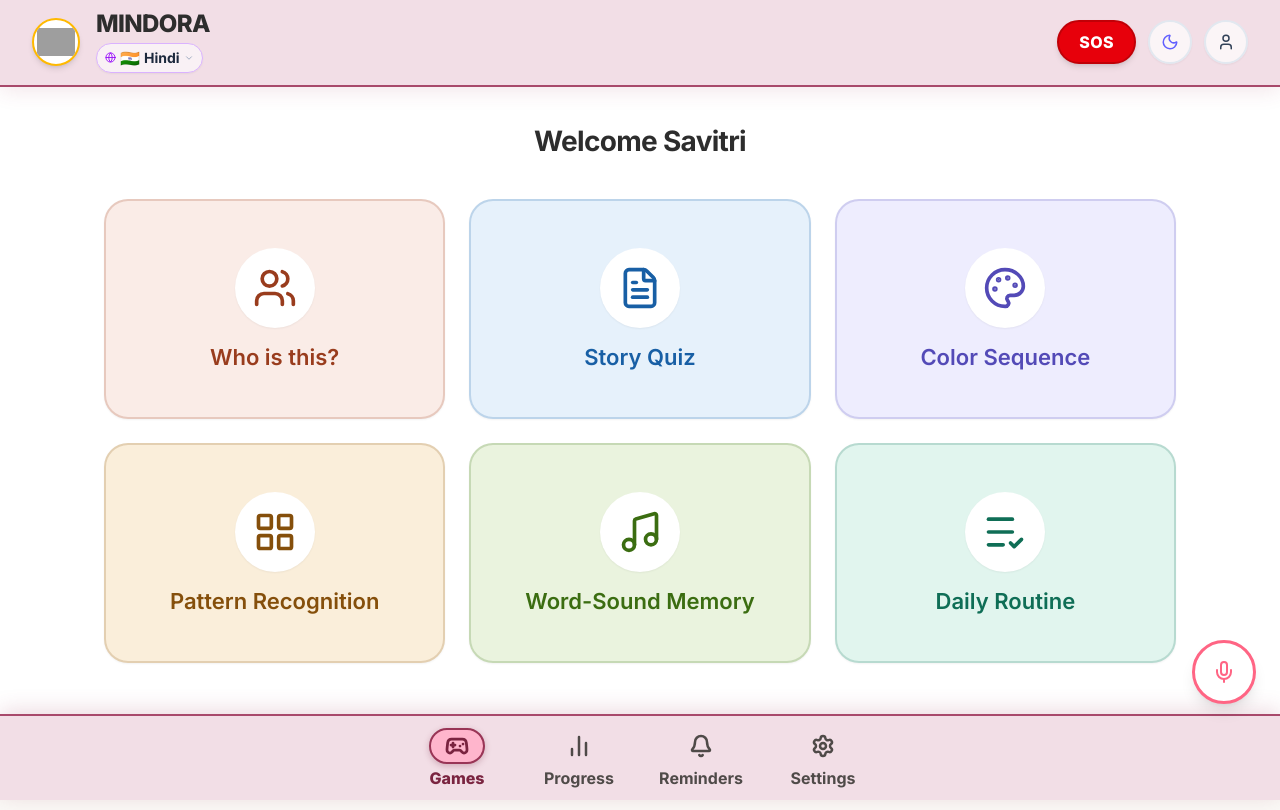
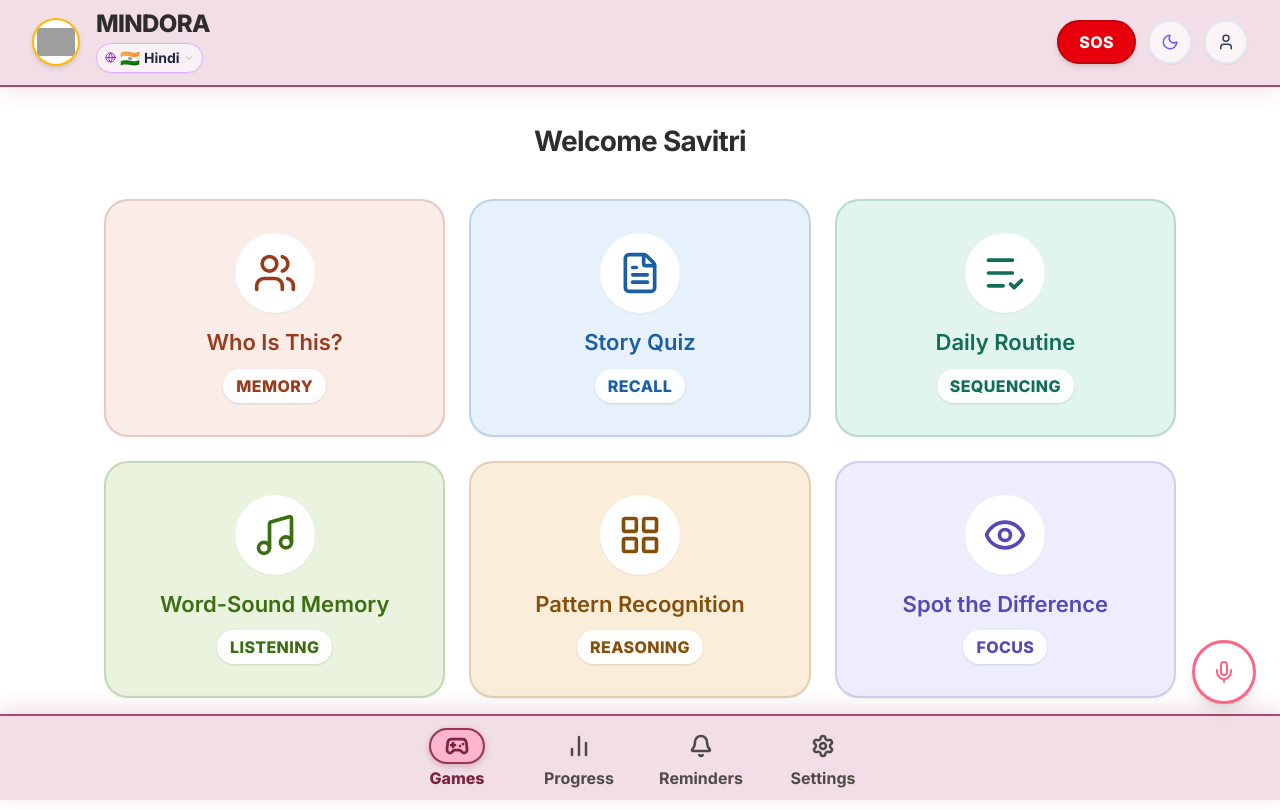
Before and after one commit to MINDORA-SIH/MINDORA, a React (Vite) app: page / in a window 1280 px wide. Built offline with nearby package versions, Linux system fonts and the light colour scheme; grey boxes are pictures that could not be loaded; the HTML template or start-up script is replaced by a standard one.

Commit message:
removed color sequence game, added labelling, reordered grid

```diff
--- a/src/pages/MainGameGrid.tsx
+++ b/src/pages/MainGameGrid.tsx
@@ -1,4 +1,4 @@
-import { Users, FileText, Palette, LayoutGrid, Music, ListCheck } from "lucide-react";
+import { Users, FileText, LayoutGrid, Music, ListCheck, Eye } from "lucide-react";
 import { useNavigate } from "react-router";
 
 export function MainGameGrid() {
@@ -7,7 +7,8 @@ export function MainGameGrid() {
   const games = [
     {
       id: 1,
-      title: "Who is this?",
+      title: "Who Is This?",
+      label: "Memory",
       description: "Identify family members & memory photos",
       icon: <Users className="w-8 h-8 sm:w-10 sm:h-10 md:w-11 md:h-11 text-[#993C1D]" />,
       bg: "bg-[#FAECE7] border-[#993C1D]/20 hover:bg-[#993C1D]/10",
@@ -17,6 +18,7 @@ export function MainGameGrid() {
     {
       id: 2,
       title: "Story Quiz",
+      label: "Recall",
       description: "Answer fun questions from stories",
       icon: <FileText className="w-8 h-8 sm:w-10 sm:h-10 md:w-11 md:h-11 text-[#185FA5]" />,
       bg: "bg-[#E6F1FB] border-[#185FA5]/20 hover:bg-[#185FA5]/10",
@@ -25,25 +27,18 @@ export function MainGameGrid() {
     },
     {
       id: 3,
-      title: "Color Sequence",
-      description: "Remember and repeat color patterns",
-      icon: <Palette className="w-8 h-8 sm:w-10 sm:h-10 md:w-11 md:h-11 text-[#534AB7]" />,
-      bg: "bg-[#EEEDFE] border-[#534AB7]/20 hover:bg-[#534AB7]/10",
-      textColor: "text-[#534AB7]",
-      path: "/color-sequence",
+      title: "Daily Routine",
+      label: "Sequencing",
+      description: "Recall and organize your daily schedule",
+      icon: <ListCheck className="w-8 h-8 sm:w-10 sm:h-10 md:w-11 md:h-11 text-[#0F6E56]" />,
+      bg: "bg-[#E1F5EE] border-[#0F6E56]/20 hover:bg-[#0F6E56]/10",
+      textColor: "text-[#0F6E56]",
+      path: "/reminders",
     },
     {
       id: 4,
-      title: "Pattern Recognition",
-      description: "Match visual patterns & shapes",
-      icon: <LayoutGrid className="w-8 h-8 sm:w-10 sm:h-10 md:w-11 md:h-11 text-[#854F0B]" />,
-      bg: "bg-[#FAEEDA] border-[#854F0B]/20 hover:bg-[#854F0B]/10",
-      textColor: "text-[#854F0B]",
-      path: "/pattern-recognition",
-    },
-    {
-      id: 5,
       title: "Word-Sound Memory",
+      label: "Listening",
       description: "Listen to melodies and recall words",
       icon: <Music className="w-8 h-8 sm:w-10 sm:h-10 md:w-11 md:h-11 text-[#3B6D11]" />,
       bg: "bg-[#EAF3DE] border-[#3B6D11]/20 hover:bg-[#3B6D11]/10",
@@ -51,13 +46,24 @@ export function MainGameGrid() {
       path: "/word-sound-memory",
     },
     {
+      id: 5,
+      title: "Pattern Recognition",
+      label: "Reasoning",
+      description: "Match visual patterns and shapes",
+      icon: <LayoutGrid className="w-8 h-8 sm:w-10 sm:h-10 md:w-11 md:h-11 text-[#854F0B]" />,
+      bg: "bg-[#FAEEDA] border-[#854F0B]/20 hover:bg-[#854F0B]/10",
+      textColor: "text-[#854F0B]",
+      path: "/pattern-recognition",
+    },
+    {
       id: 6,
-      title: "Daily Routine",
-      description: "Plan and organize daily schedule",
-      icon: <ListCheck className="w-8 h-8 sm:w-10 sm:h-10 md:w-11 md:h-11 text-[#0F6E56]" />,
-      bg: "bg-[#E1F5EE] border-[#0F6E56]/20 hover:bg-[#0F6E56]/10",
-      textColor: "text-[#0F6E56]",
-      path: "/reminders",
+      title: "Spot the Difference",
+      label: "Focus",
+      description: "Find the changes between two pictures",
+      icon: <Eye className="w-8 h-8 sm:w-10 sm:h-10 md:w-11 md:h-11 text-[#534AB7]" />,
+      bg: "bg-[#EEEDFE] border-[#534AB7]/20 hover:bg-[#534AB7]/10",
+      textColor: "text-[#534AB7]",
+      path: "/spot-the-difference",
     },
   ];
 
@@ -84,9 +90,13 @@ export function MainGameGrid() {
             <h2 className={`text-[20px] md:text-[22px] font-semibold leading-tight px-1 ${game.textColor} dark:text-[var(--foreground)]`}>
               {game.title}
             </h2>
+            <span className={`mt-3 rounded-full border border-white/80 bg-white/90 px-3 py-1 text-sm sm:text-base font-extrabold tracking-wide uppercase shadow-sm ${game.textColor} dark:bg-slate-800 dark:text-white`}>
+              {game.label}
+            </span>
           </button>
         ))}
       </div>
+
     </div>
   );
 }
--- /dev/null
+++ b/src/pages/SpotTheDifference.tsx
@@ -0,0 +1,100 @@
+import { useState } from "react";
+import { ChevronLeft, Eye, RotateCcw, Star, Trophy } from "lucide-react";
+import { useNavigate } from "react-router";
+
+const differences = [
+  { id: "sun", label: "Sun", left: "☀️", right: "🌤️" },
+  { id: "flower", label: "Flower", left: "🌷", right: "🌻" },
+  { id: "bird", label: "Bird", left: "🐦", right: "" },
+];
+
+export function SpotTheDifference() {
+  const navigate = useNavigate();
+  const [found, setFound] = useState<string[]>([]);
+
+  const remaining = differences.filter((difference) => !found.includes(difference.id));
+  const complete = found.length === differences.length;
+
+  const findDifference = (id: string) => {
+    setFound((current) => (current.includes(id) ? current : [...current, id]));
+  };
+
+  const restart = () => setFound([]);
+
+  return (
+    <div className="space-y-5 md:space-y-6 animate-in fade-in duration-300">
+      <button
+        onClick={() => navigate("/")}
+        className="flex items-center gap-2 text-slate-500 hover:text-slate-800 font-bold text-[20px] transition-colors cursor-pointer"
+      >
+        <ChevronLeft size={18} />
+        Back to Games
+      </button>
+
+      <div className="flex items-center justify-between gap-3">
+        <div className="flex items-center gap-3">
+          <div className="w-11 h-11 sm:w-12 sm:h-12 rounded-full bg-[#F5F0FF] border-2 border-[#EBE0FF] flex items-center justify-center">
+            <Eye size={22} className="text-[#534AB7]" />
+          </div>
+          <div>
+            <h1 className="text-xl sm:text-2xl font-extrabold text-[#1E2445] leading-tight">Spot the Difference</h1>
+            <p className="text-[18px] sm:text-[20px] text-slate-500 font-bold">Find the 3 changes between the pictures</p>
+          </div>
+        </div>
+        <div className="shrink-0 bg-[#F5F0FF] border-2 border-[#EBE0FF] rounded-full px-3 sm:px-4 py-1.5 flex items-center gap-1.5">
+          <Star size={16} className="text-[#534AB7]" />
+          <span className="font-extrabold text-[18px] sm:text-[20px] text-[#1E2445]">{found.length}/3</span>
+        </div>
+      </div>
+
+      <div className="bg-white border-2 border-slate-100 rounded-3xl shadow-md p-5 sm:p-6 md:p-8">
+        <div className="text-center mb-5">
+          {complete ? (
+            <div className="space-y-1 animate-in fade-in duration-200">
+              <h2 className="text-xl font-extrabold text-emerald-600">Wonderful focus!</h2>
+              <p className="text-slate-500 font-bold">You found every difference.</p>
+            </div>
+          ) : (
+            <p className="text-slate-500 font-bold">Tap an item that looks different in the two scenes.</p>
+          )}
+        </div>
+
+        <div className="grid grid-cols-1 md:grid-cols-2 gap-4 max-w-3xl mx-auto">
+          {(["left", "right"] as const).map((side) => (
+            <section key={side} className="rounded-3xl border-2 border-[#D9D4F5] bg-[#F9F8FF] p-5 min-h-[245px]">
+              <h2 className="text-center font-extrabold text-[#534AB7] mb-4">Picture {side === "left" ? "A" : "B"}</h2>
+              <div className="grid grid-cols-3 gap-3 place-items-center text-4xl sm:text-5xl">
+                <span>🏡</span>
+                <button onClick={() => findDifference("sun")} className={`rounded-2xl p-2 transition ${found.includes("sun") ? "bg-emerald-100 ring-2 ring-emerald-400" : "hover:bg-white focus-visible:ring-2 focus-visible:ring-[#534AB7]"}`} aria-label={`Find the sun difference in picture ${side === "left" ? "A" : "B"}`}>
+                  {side === "left" ? differences[0].left : differences[0].right}
+                </button>
+                <span>☁️</span>
+                <span>🌳</span>
+                <button onClick={() => findDifference("flower")} className={`rounded-2xl p-2 transition ${found.includes("flower") ? "bg-emerald-100 ring-2 ring-emerald-400" : "hover:bg-white focus-visible:ring-2 focus-visible:ring-[#534AB7]"}`} aria-label={`Find the flower difference in picture ${side === "left" ? "A" : "B"}`}>
+                  {side === "left" ? differences[1].left : differences[1].right}
+                </button>
+                <span>🪑</span>
+                <button onClick={() => findDifference("bird")} className={`rounded-2xl p-2 transition ${found.includes("bird") ? "bg-emerald-100 ring-2 ring-emerald-400" : "hover:bg-white focus-visible:ring-2 focus-visible:ring-[#534AB7]"}`} aria-label={`Find the bird difference in picture ${side === "left" ? "A" : "B"}`}>
+                  {side === "left" ? differences[2].left : <span className="inline-block w-10" aria-hidden="true" />}
+                </button>
+                <span>🐕</span>
+                <span>🌿</span>
+              </div>
+            </section>
+          ))}
+        </div>
+
+        <div className="mt-6 flex flex-col sm:flex-row items-center justify-center gap-3">
+          <p className="text-slate-500 font-bold text-center">{remaining.length ? `${remaining.length} difference${remaining.length === 1 ? "" : "s"} left` : "All differences found!"}</p>
+          <button onClick={restart} className="px-5 py-2.5 rounded-xl bg-[#534AB7] hover:bg-[#44399A] text-white font-bold flex items-center gap-2 transition cursor-pointer">
+            <RotateCcw size={18} />
+            Play Again
+          </button>
+          {complete && <Trophy size={28} className="text-amber-500" aria-label="Completed" />}
+        </div>
+      </div>
+    </div>
+  );
+}
+
+export default SpotTheDifference;
--- a/src/routes.tsx
+++ b/src/routes.tsx
@@ -6,7 +6,7 @@ import { Reminders } from "./pages/Reminders";
 import { Settings } from "./pages/Settings";
 import { Profile } from "./pages/Profile";
 import { Chatbot } from "./pages/Chatbot";
-import { ColorSequence } from "./pages/ColorSequence";
+import { SpotTheDifference } from "./pages/SpotTheDifference";
 
 const EmptyPage = () => <div />;
 
@@ -21,7 +21,7 @@ export const router = createBrowserRouter([
       { path: "settings", Component: Settings },
       { path: "profile", Component: Profile },
       { path: "chatbot", Component: Chatbot },
-      { path: "color-sequence", Component: ColorSequence },
+      { path: "spot-the-difference", Component: SpotTheDifference },
       { path: "who-is-this", Component: EmptyPage },
     ],
   },
```
